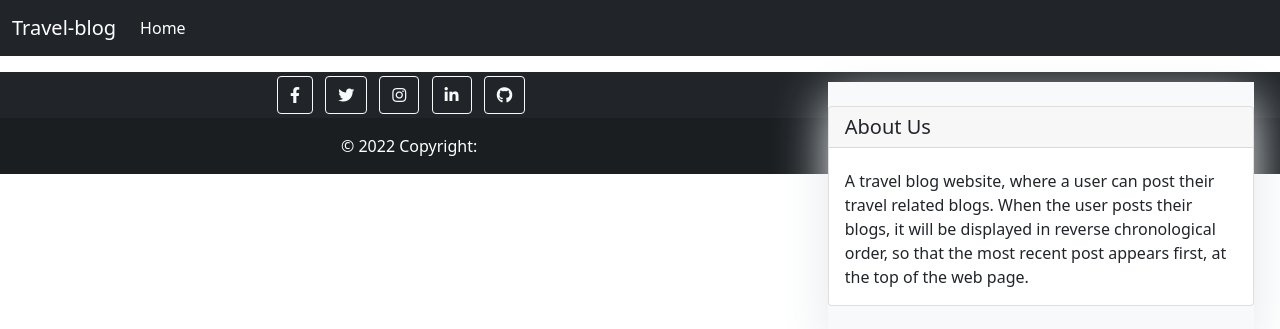
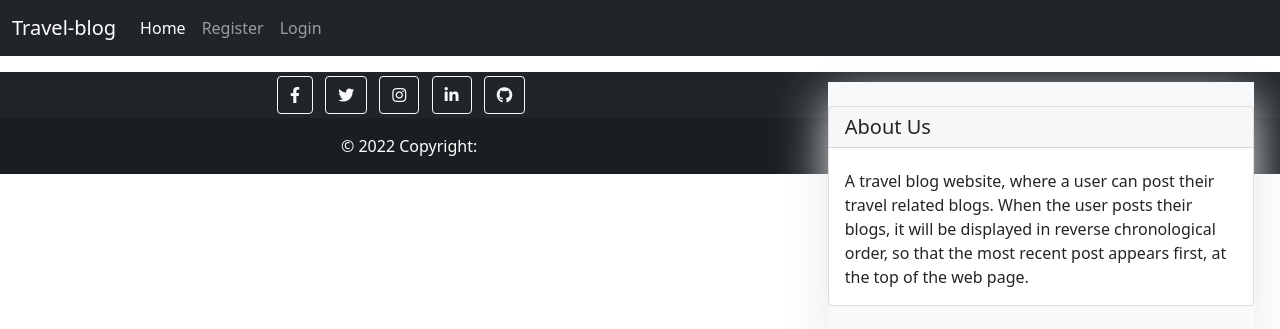
Before and after one commit to Deepak9912/django-travel-blog, a Django app: page / in a window 1280 px wide. Shown: the top 329 px of the page. Run offline with Django 3.2, Linux system fonts and the light colour scheme; data that the repository does not hold is empty.

Commit message:
edit the base.html file

```diff
--- a/templates/base.html
+++ b/templates/base.html
@@ -30,7 +30,7 @@
         <span class="navbar-toggler-icon"></span>
       </button>
       <div class="collapse navbar-collapse" id="navbarSupportedContent">
-        <ul class="navbar-nav me-auto mb-2 mb-lg-0 ">
+        <ul class="navbar-nav me-auto mb-2 mb-lg-0">
           <li class="nav-item">
               <a class="nav-link active" aria-current="page" href="{% url 'home' %}">Home</a>
           </li>
@@ -38,8 +38,9 @@
           <li class="nav-item">
               <a class="nav-link" href="{% url 'account_logout' %}">Logout</a>
           </li>
+          {% else %}
           <li class="nav-item">
-            <a class="nav-link" href="{% url 'account_signup' %}">SignUp</a>
+              <a class="nav-link" href="{% url 'account_signup' %}">Register</a>
           </li>
           <li class="nav-item">
               <a class="nav-link" href="{% url 'account_login' %}">Login</a>
--- a/travelblog/settings.py
+++ b/travelblog/settings.py
@@ -57,6 +57,7 @@ SITE_ID = 1
 LOGIN_REDIRECT_URL = '/'
 LOGOUT_REDIRECT_URL = '/'
 
+ACCOUNT_EMAIL_VERIFICATION = 'none'
 
 MIDDLEWARE = [
     'django.middleware.security.SecurityMiddleware',
--- a/travelblog/urls.py
+++ b/travelblog/urls.py
@@ -20,5 +20,5 @@ urlpatterns = [
     path('admin/', admin.site.urls),
     path('', include('blog.urls'), name='blog_urls'),
     path('summernote/', include('django_summernote.urls')),
-    path("accounts/", include("allauth.urls")),
+    path('accounts/', include('allauth.urls')),
     ]
```
Lines whose indentation alone changed are shown as unchanged.
